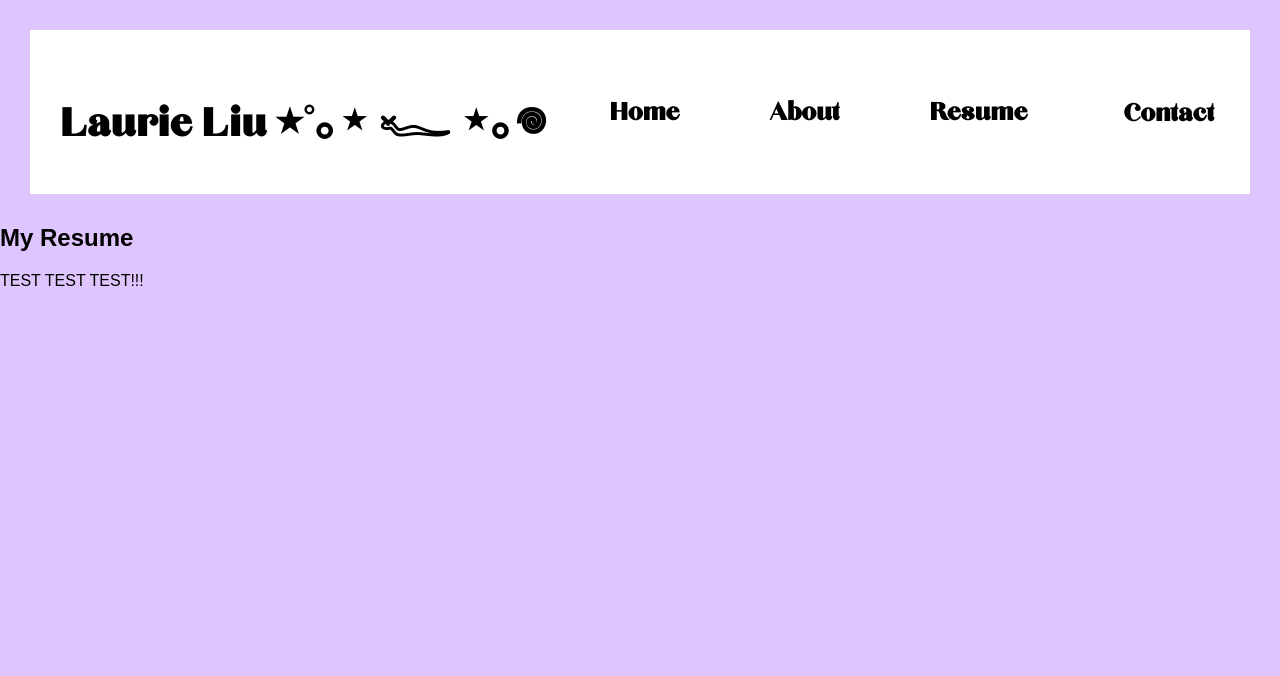
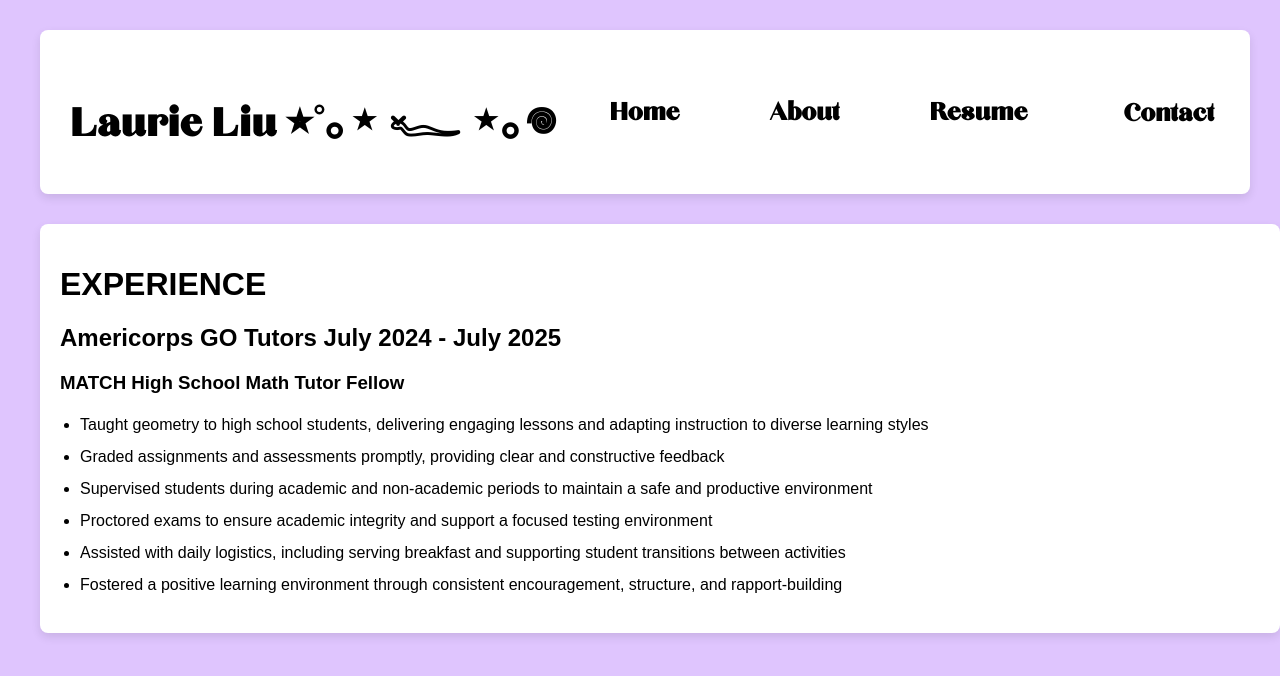
Before and after one commit to lauriealiu/lauriealiu.github.io, a React (Create React App) app: page /resume in a window 1280 px wide. Shown: the top 676 px of the page. Built offline with nearby package versions, Linux system fonts and the light colour scheme.

Commit message:
workin' on the resume page

```diff
--- a/src/pages/Resume.js
+++ b/src/pages/Resume.js
@@ -1,10 +1,20 @@
 import React from 'react';
+
 
 function Resume() {
   return (
-    <div>
-      <h2>My Resume</h2>
-      <p>TEST TEST TEST!!!</p>
+    <div className="resume-box">
+      <h1> EXPERIENCE </h1>
+      <h2>Americorps GO Tutors July 2024 - July 2025</h2>
+      <h3> MATCH High School Math Tutor Fellow</h3>
+        <ul>
+        <li>Taught geometry to high school students, delivering engaging lessons and adapting instruction to diverse learning styles</li>
+        <li>Graded assignments and assessments promptly, providing clear and constructive feedback</li>
+        <li>Supervised students during academic and non-academic periods to maintain a safe and productive environment</li>
+        <li>Proctored exams to ensure academic integrity and support a focused testing environment</li>
+        <li>Assisted with daily logistics, including serving breakfast and supporting student transitions between activities</li>
+        <li>Fostered a positive learning environment through consistent encouragement, structure, and rapport-building</li>
+        </ul>
     </div>
   );
 }
--- a/src/styles.css
+++ b/src/styles.css
@@ -21,6 +21,9 @@ header .container {
   background: white;
   padding: 10px 30px;
   margin: 30px;
+  border-radius: 8px;
+  margin-left: 40px;
+  box-shadow: 0 4px 10px rgba(0, 0, 0, 0.1);
 }
 
 h1.title,
@@ -111,3 +114,26 @@ img {
   float: right;
   margin-right: 30px;
 }
+
+/* ========== RESUME ========== */
+.resume-box
+{
+  background-color: white;
+  padding: 20px;
+  margin-left: 40px;
+  margin-top: 20px;
+  border-radius: 8px;
+  max-width: 1387px;
+  box-shadow: 0 4px 10px rgba(0, 0, 0, 0.1);
+}
+
+.resume-box ul
+{
+  padding-left: 20px;
+  margin-top: 10px;
+}
+
+.resume-box li {
+  margin-bottom: 8px;
+  line-height: 1.5;
+}
```
